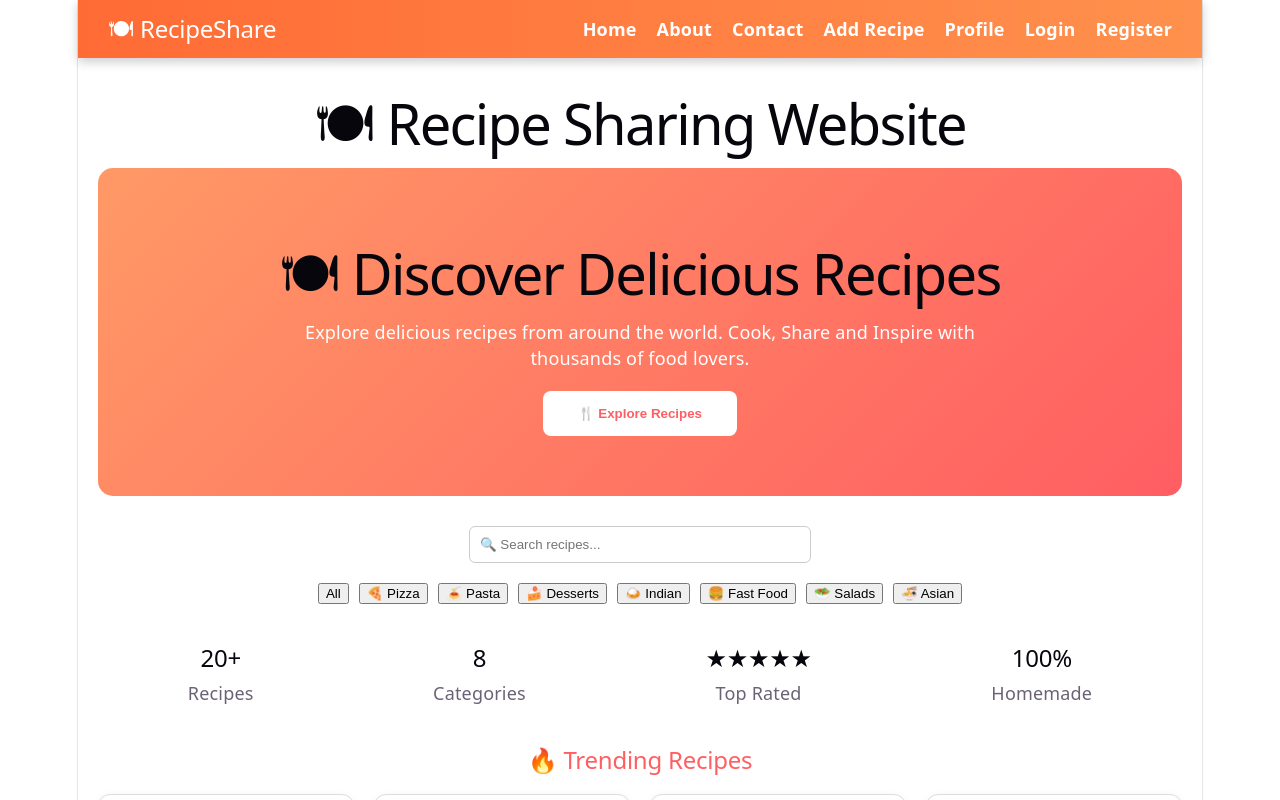
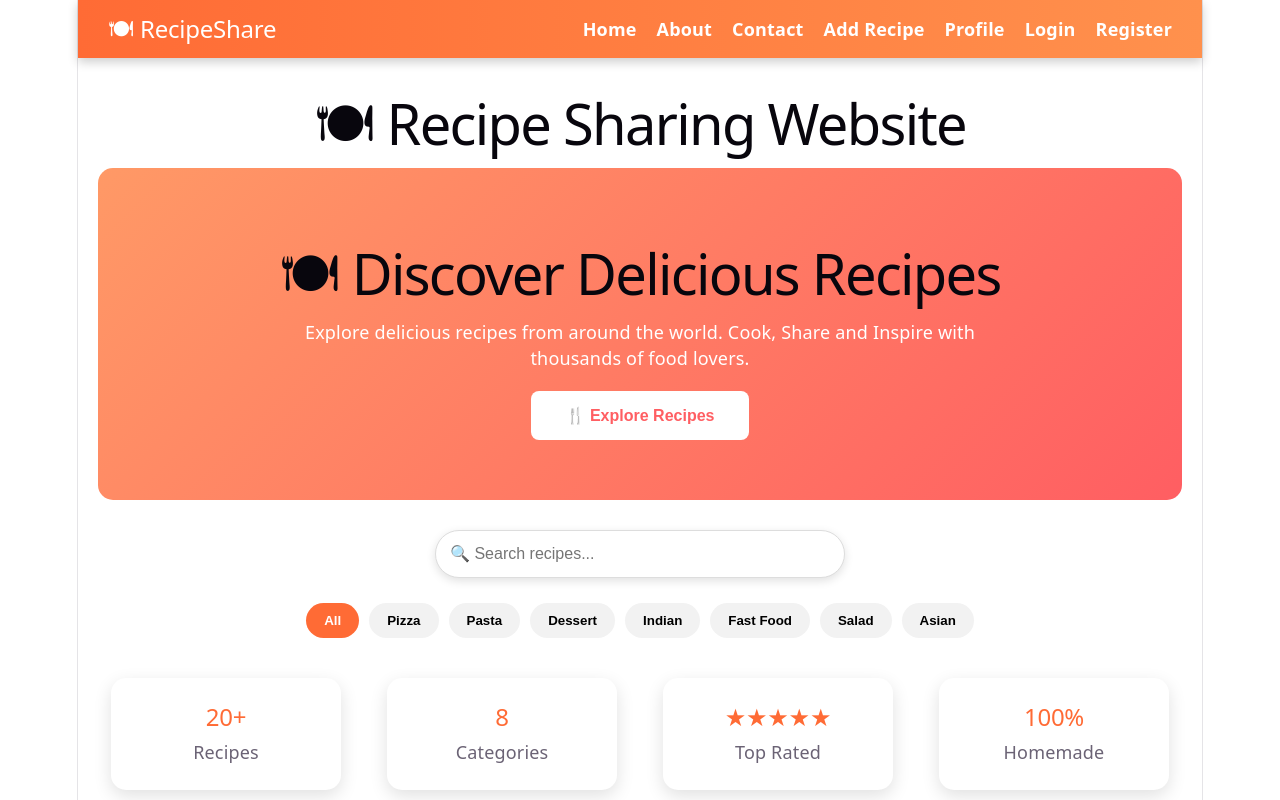
Before and after one commit to Prateeksha-tech-16/recipe-sharing-website, a React (Vite) app: page / in a window 1280 px wide. Shown: the top 800 px of the page. Built offline with nearby package versions, Linux system fonts and the light colour scheme.

Commit message:
Improved homepage UI and recipe filtering

```diff
--- a/src/pages/HomePage.jsx
+++ b/src/pages/HomePage.jsx
@@ -49,6 +49,13 @@ function HomePage() {
         </p>
 
         <button
+          onClick={() => {
+            document
+              .getElementById("recipes")
+              .scrollIntoView({
+                behavior: "smooth",
+              });
+          }}
           style={{
             padding: "15px 35px",
             border: "none",
@@ -57,6 +64,7 @@ function HomePage() {
             color: "#ff5e62",
             fontWeight: "bold",
             cursor: "pointer",
+            fontSize: "16px",
           }}
         >
           🍴 Explore Recipes
@@ -67,7 +75,7 @@ function HomePage() {
       <div
         style={{
           textAlign: "center",
-          marginBottom: "20px",
+          marginBottom: "25px",
         }}
       >
         <input
@@ -76,10 +84,13 @@ function HomePage() {
           value={search}
           onChange={(e) => setSearch(e.target.value)}
           style={{
-            width: "320px",
-            padding: "10px",
-            borderRadius: "6px",
-            border: "1px solid #ccc",
+            width: "380px",
+            padding: "14px",
+            borderRadius: "30px",
+            border: "1px solid #ddd",
+            outline: "none",
+            boxShadow: "0 3px 10px rgba(0,0,0,.12)",
+            fontSize: "16px",
           }}
         />
       </div>
@@ -91,38 +102,37 @@ function HomePage() {
           justifyContent: "center",
           gap: "10px",
           flexWrap: "wrap",
-          marginBottom: "30px",
+          marginBottom: "40px",
         }}
       >
-        <button onClick={() => setCategory("All")}>All</button>
-
-        <button onClick={() => setCategory("Pizza")}>
-          🍕 Pizza
+        {[
+          "All",
+          "Pizza",
+          "Pasta",
+          "Dessert",
+          "Indian",
+          "Fast Food",
+          "Salad",
+          "Asian",
+        ].map((item) => (
+          <button
+            key={item}
+            onClick={() => setCategory(item)}
+            style={{
+              padding: "10px 18px",
+              borderRadius: "25px",
+              border: "none",
+              cursor: "pointer",
+              fontWeight: "bold",
+              backgroundColor:
+                category === item ? "#ff6b35" : "#f2f2f2",
+              color:
+                category === item ? "white" : "black",
+            }}
+          >
+            {item}
           </button>
-
-        <button onClick={() => setCategory("Pasta")}>
-          🍝 Pasta
-        </button>
-
-        <button onClick={() => setCategory("Dessert")}>
-          🍰 Desserts
-        </button>
-
-        <button onClick={() => setCategory("Indian")}>
-          🍛 Indian
-        </button>
-
-        <button onClick={() => setCategory("Fast Food")}>
-          🍔 Fast Food
-        </button>
-
-        <button onClick={() => setCategory("Salad")}>
-          🥗 Salads
-        </button>
-
-        <button onClick={() => setCategory("Asian")}>
-          🍜 Asian
-        </button>
+        ))}
       </div>
 
       {/* Statistics */}
@@ -130,41 +140,52 @@ function HomePage() {
         style={{
           display: "flex",
           justifyContent: "space-around",
+          gap: "20px",
           flexWrap: "wrap",
-          textAlign: "center",
-          margin: "40px 0",
+          marginBottom: "50px",
         }}
       >
-        <div>
-          <h2>20+</h2>
-          <p>Recipes</p>
+        {[
+          { number: "20+", title: "Recipes" },
+          { number: "8", title: "Categories" },
+          { number: "★★★★★", title: "Top Rated" },
+          { number: "100%", title: "Homemade" },
+        ].map((item, index) => (
+          <div
+            key={index}
+            style={{
+              background: "white",
+              width: "180px",
+              padding: "25px",
+              borderRadius: "15px",
+              textAlign: "center",
+              boxShadow:
+                "0 6px 18px rgba(0,0,0,.12)",
+            }}
+          >
+            <h2 style={{ color: "#ff6b35" }}>
+              {item.number}
+            </h2>
+
+            <p>{item.title}</p>
+          </div>
+        ))}
       </div>
 
-        <div>
-          <h2>8</h2>
-          <p>Categories</p>
-        </div>
+      <div id="recipes">
+        {/* Trending */}
+        <h2 style={{ color: "#ff5e62" }}>
+          🔥 Trending Recipes
+        </h2>
 
-        <div>
-          <h2>★★★★★</h2>
-          <p>Top Rated</p>
-        </div>
-
-        <div>
-          <h2>100%</h2>
-          <p>Homemade</p>
-        </div>
-      </div>
-
-      {/* Trending Recipes */}
-      <h2
+        <p
           style={{
-          color: "#ff5e62",
-          marginBottom: "20px",
+            color: "#666",
+            marginBottom: "25px",
           }}
         >
-        🔥 Trending Recipes
-      </h2>
+          Most loved recipes from our collection.
+        </p>
 
         <div
           style={{
@@ -172,7 +193,7 @@ function HomePage() {
             gridTemplateColumns:
               "repeat(auto-fit,minmax(250px,1fr))",
             gap: "20px",
-          marginBottom: "40px",
+            marginBottom: "50px",
           }}
         >
           {recipes.slice(0, 4).map((recipe) => (
@@ -184,13 +205,17 @@ function HomePage() {
         </div>
 
         {/* All Recipes */}
-      <h2
+        <h2>🍽 All Recipes</h2>
+
+        <p
           style={{
-          marginBottom: "20px",
+            color: "#666",
+            marginBottom: "25px",
           }}
         >
-        🍽 All Recipes
-      </h2>
+          Browse every delicious recipe available on
+          RecipeShare.
+        </p>
 
         <div
           style={{
@@ -208,6 +233,7 @@ function HomePage() {
           ))}
         </div>
       </div>
+    </div>
   );
 }
 
```
Lines whose indentation alone changed are shown as unchanged.
